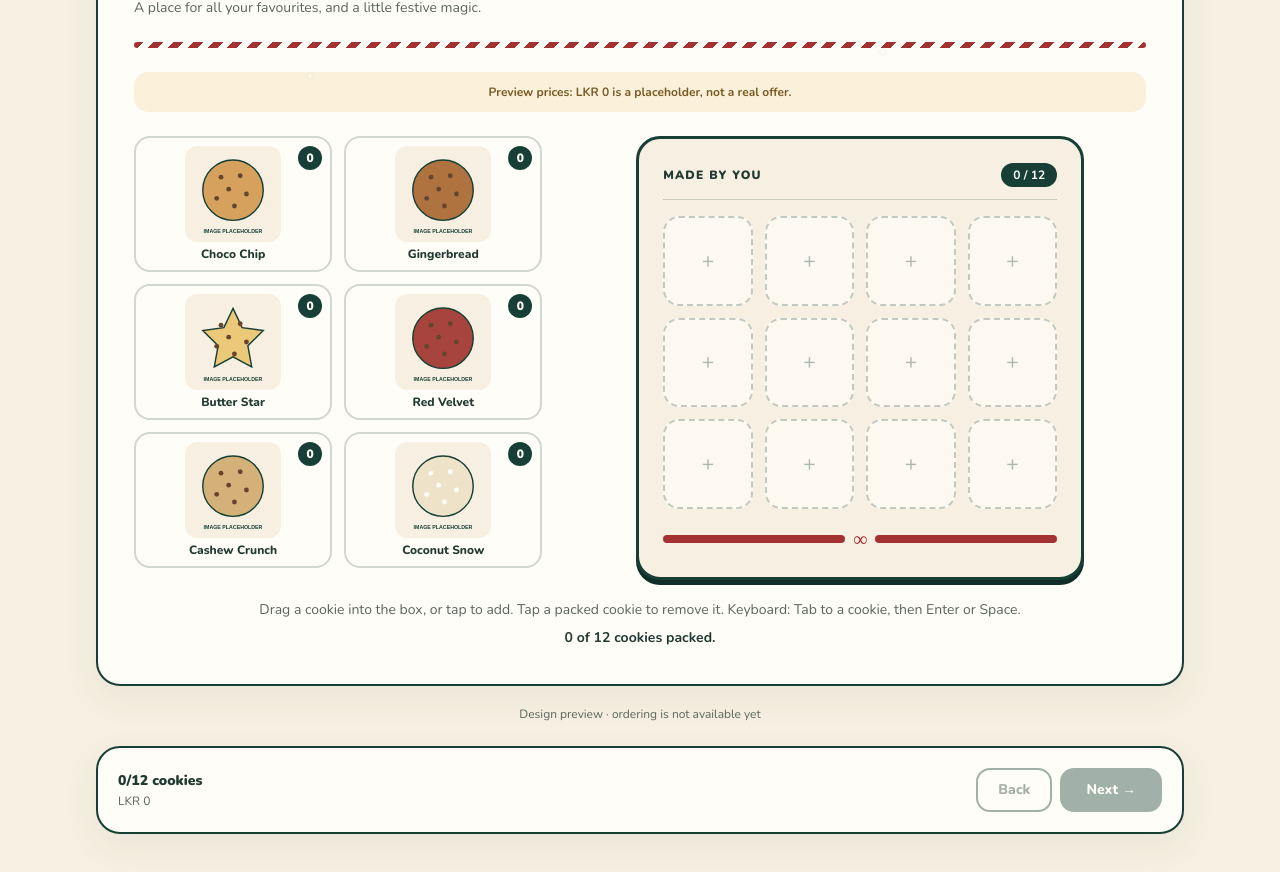
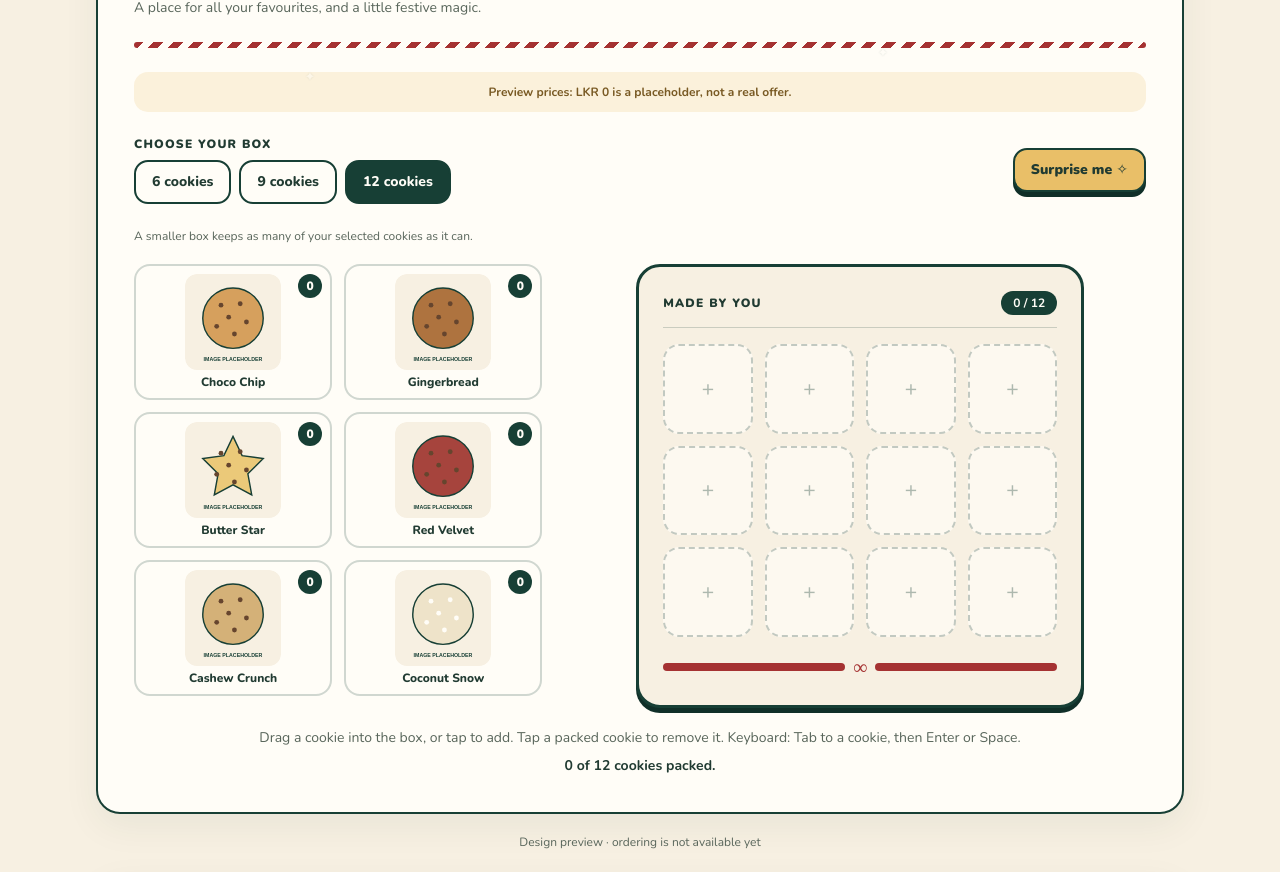
Before and after one commit to MalshaPramodi/fancyWeb, a React (Vite) app: page / in a window 1280 px wide. Shown: the part 653-1525 px from the top of the page. Built offline with nearby package versions, Linux system fonts and the light colour scheme; a web font is replaced by a local one.

Commit message:
feat(box): add size selector, full-box feedback and surprise-me

```diff
--- a/src/components/Box.tsx
+++ b/src/components/Box.tsx
@@ -40,9 +40,10 @@ export function Box({ box }: { box: BoxState }) {
             >
               {product ? (
                 <img
+                  key={`${i}-${product.id}`}
                   src={product.image}
                   alt={product.name}
-                  className="size-full rounded-2xl object-contain"
+                  className="slot-filled size-full rounded-2xl object-contain"
                 />
               ) : (
                 <span
--- a/src/components/CookieTray.tsx
+++ b/src/components/CookieTray.tsx
@@ -1,13 +1,17 @@
 import { products } from '../config/products'
+import type { ProductId } from '../config/products'
 import type { BoxState } from '../store/box'
-import { dispatchBox } from '../store/useBoxStore'
 import { usePointerDrag } from '../lib/usePointerDrag'
 import { createPortal } from 'react-dom'
 
-export function CookieTray({ box }: { box: BoxState }) {
-  const { bind, ghost, consumeDragClick } = usePointerDrag((id) =>
-    dispatchBox({ type: 'add', id }),
-  )
+export function CookieTray({
+  box,
+  onAdd,
+}: {
+  box: BoxState
+  onAdd: (id: ProductId) => void
+}) {
+  const { bind, ghost, consumeDragClick } = usePointerDrag(onAdd)
   const draggedProduct = products.find((product) => product.id === ghost?.id)
   return (
     <>
@@ -21,8 +25,7 @@ export function CookieTray({ box }: { box: BoxState }) {
             {...bind(product.id)}
             aria-label={`Add ${product.name} to your box`}
             onClick={() => {
-              if (!consumeDragClick())
-                dispatchBox({ type: 'add', id: product.id })
+              if (!consumeDragClick()) onAdd(product.id)
             }}
             key={product.id}
             className="relative touch-none select-none rounded-2xl border-2 border-pine/20 bg-snow p-2 text-center hover:border-pine"
--- a/src/steps/BuildBox.tsx
+++ b/src/steps/BuildBox.tsx
@@ -1,26 +1,79 @@
 import { Box } from '../components/Box'
 import { CookieTray } from '../components/CookieTray'
-import { useBoxStore } from '../store/useBoxStore'
-import { productConfig } from '../config/products'
+import { dispatchBox, useBoxStore } from '../store/useBoxStore'
+import { boxSizes, productConfig, products } from '../config/products'
+import type { ProductId } from '../config/products'
 import { boxCount } from '../store/box'
+import { useState } from 'react'
 
 export function BuildBox() {
   const box = useBoxStore()
+  const [fullFeedback, setFullFeedback] = useState(0)
+  const count = boxCount(box)
+  const add = (id: ProductId) => {
+    if (count === box.size) setFullFeedback((value) => value + 1)
+    else dispatchBox({ type: 'add', id })
+  }
   return (
     <div>
       <p className="mb-6 rounded-button bg-gold/20 px-4 py-3 text-center text-xs font-bold text-gold-dark">
         {productConfig.priceNotice}
       </p>
+      <div className="mb-6 flex flex-wrap items-center justify-between gap-4">
+        <fieldset>
+          <legend className="mb-2 text-xs font-black uppercase tracking-widest">
+            Choose your box
+          </legend>
+          <div className="flex gap-2">
+            {boxSizes.map((size) => (
+              <button
+                type="button"
+                key={size}
+                aria-pressed={box.size === size}
+                onClick={() => dispatchBox({ type: 'resize', size })}
+                className={`min-h-11 rounded-button border-2 border-pine px-4 text-sm font-extrabold ${box.size === size ? 'bg-pine text-snow' : 'bg-snow'}`}
+              >
+                {size} cookies
+              </button>
+            ))}
+          </div>
+        </fieldset>
+        <button
+          type="button"
+          onClick={() => {
+            for (let i = count; i < box.size; i++)
+              dispatchBox({
+                type: 'add',
+                id: products[Math.floor(Math.random() * products.length)].id,
+              })
+          }}
+          className="min-h-11 rounded-button border-2 border-pine bg-gold px-4 text-sm font-black shadow-chunky"
+        >
+          Surprise me ✧
+        </button>
+      </div>
+      <p className="mb-5 text-xs text-muted">
+        A smaller box keeps as many of your selected cookies as it can.
+      </p>
       <div className="grid items-start gap-8 lg:grid-cols-[1fr_1.4fr]">
-        <CookieTray box={box} />
-        <Box box={box} />
+        <div className="order-2 lg:order-1">
+          <CookieTray box={box} onAdd={add} />
+        </div>
+        <div
+          key={fullFeedback}
+          className={`order-1 lg:order-2 ${fullFeedback > 0 ? 'box-full-shake' : ''}`}
+        >
+          <Box box={box} />
+        </div>
       </div>
       <p id="next-step-help" className="mt-5 text-center text-sm text-muted">
         Drag a cookie into the box, or tap to add. Tap a packed cookie to remove
         it. Keyboard: Tab to a cookie, then Enter or Space.
       </p>
       <p role="status" className="mt-2 text-center text-sm font-bold">
-        {boxCount(box)} of {box.size} cookies packed.
+        {count === box.size
+          ? 'Box is full! Remove a cookie to make room for another.'
+          : `${count} of ${box.size} cookies packed.`}
       </p>
     </div>
   )
--- a/src/styles/festive.css
+++ b/src/styles/festive.css
@@ -74,3 +74,35 @@
     display: none;
   }
 }
+.slot-filled {
+  animation: slot-bounce 300ms ease-out;
+}
+.box-full-shake {
+  animation: box-shake 300ms ease-in-out;
+}
+@keyframes slot-bounce {
+  0% {
+    transform: scale(0.7);
+  }
+  70% {
+    transform: scale(1.08);
+  }
+  100% {
+    transform: scale(1);
+  }
+}
+@keyframes box-shake {
+  25%,
+  75% {
+    transform: translateX(-4px);
+  }
+  50% {
+    transform: translateX(4px);
+  }
+}
+@media (prefers-reduced-motion: reduce) {
+  .slot-filled,
+  .box-full-shake {
+    animation: none;
+  }
+}
```
Also changed, not shown: 1 other file (tests, documents, lock files or other folders).
